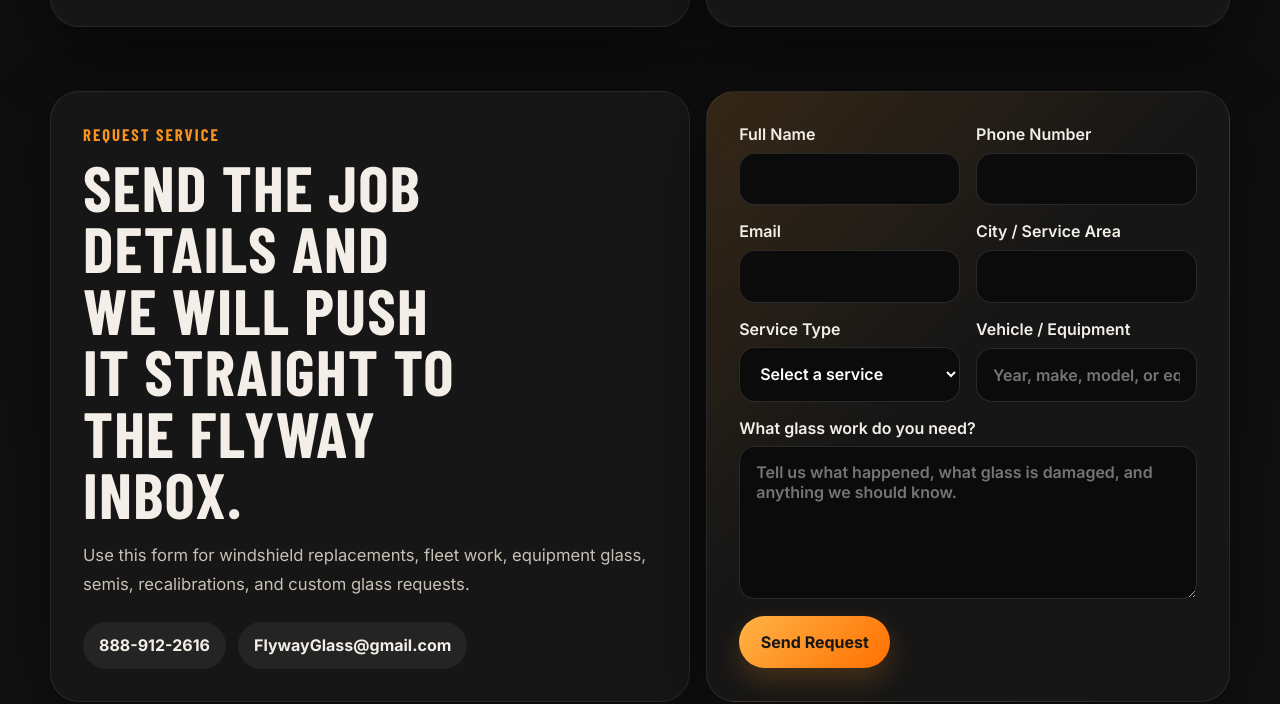
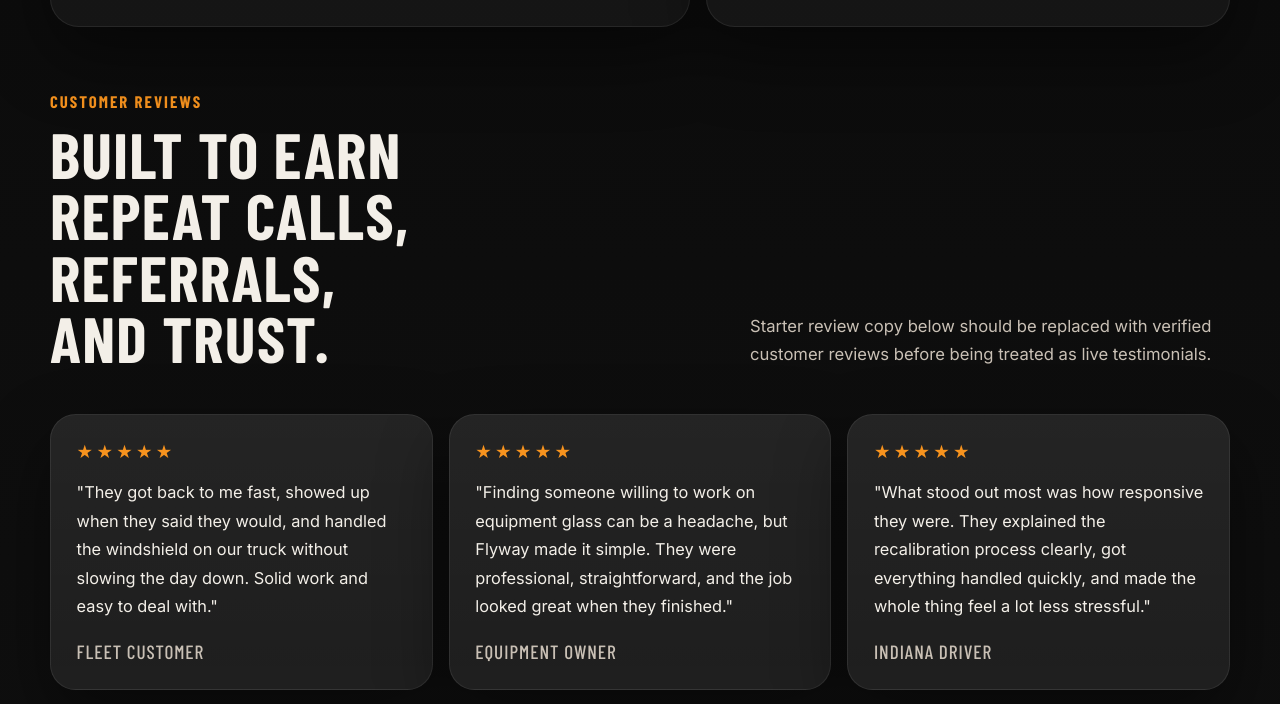
Before and after one commit to kzurcher/Flywayglass, a website: page index.html in a window 1280 px wide. Shown: the part 3328-4032 px from the top of the page. Drawn offline with nearby package versions, Linux system fonts and the light colour scheme; a web font is replaced by a local one.

Commit message:
Add customer reviews section

```diff
--- a/index.html
+++ b/index.html
@@ -132,6 +132,33 @@
         </div>
       </section>
 
+      <section class="reviews" id="reviews">
+        <div class="section-heading">
+          <div>
+            <p class="eyebrow">Customer Reviews</p>
+            <h2>Built to earn repeat calls, referrals, and trust.</h2>
+          </div>
+          <p class="section-note">Starter review copy below should be replaced with verified customer reviews before being treated as live testimonials.</p>
+        </div>
+        <div class="review-grid">
+          <article class="review-card">
+            <div class="review-stars" aria-label="5 out of 5 stars">★★★★★</div>
+            <p class="review-quote">"They got back to me fast, showed up when they said they would, and handled the windshield on our truck without slowing the day down. Solid work and easy to deal with."</p>
+            <p class="review-name">Fleet Customer</p>
+          </article>
+          <article class="review-card">
+            <div class="review-stars" aria-label="5 out of 5 stars">★★★★★</div>
+            <p class="review-quote">"Finding someone willing to work on equipment glass can be a headache, but Flyway made it simple. They were professional, straightforward, and the job looked great when they finished."</p>
+            <p class="review-name">Equipment Owner</p>
+          </article>
+          <article class="review-card">
+            <div class="review-stars" aria-label="5 out of 5 stars">★★★★★</div>
+            <p class="review-quote">"What stood out most was how responsive they were. They explained the recalibration process clearly, got everything handled quickly, and made the whole thing feel a lot less stressful."</p>
+            <p class="review-name">Indiana Driver</p>
+          </article>
+        </div>
+      </section>
+
       <section class="request-section" id="request">
         <div class="request-copy">
           <p class="eyebrow">Request Service</p>
--- a/script.js
+++ b/script.js
@@ -1,4 +1,4 @@
-const revealTargets = document.querySelectorAll(".hero-copy, .hero-visual, .service-card, .coverage-panel, .stat, .about-copy, .about-logo, .request-copy, .request-form");
+const revealTargets = document.querySelectorAll(".hero-copy, .hero-visual, .service-card, .coverage-panel, .stat, .about-copy, .about-logo, .review-card, .request-copy, .request-form");
 
 revealTargets.forEach((element) => {
   element.classList.add("reveal");
--- a/styles.css
+++ b/styles.css
@@ -119,6 +119,7 @@ textarea {
 .services,
 .coverage,
 .about,
+.reviews,
 .request-section {
   padding-top: 4rem;
 }
@@ -313,10 +314,16 @@ h3 {
 
 .coverage,
 .about,
+.reviews,
 .request-section {
   display: grid;
+  gap: 1rem;
+}
+
+.coverage,
+.about,
+.request-section {
   grid-template-columns: 1.1fr 0.9fr;
-  gap: 1rem;
 }
 
 .coverage-panel,
@@ -378,6 +385,45 @@ h3 {
   border-radius: 999px;
   background: rgba(255, 255, 255, 0.06);
   font-weight: 700;
+}
+
+.review-grid {
+  display: grid;
+  grid-template-columns: repeat(3, minmax(0, 1fr));
+  gap: 1rem;
+}
+
+.review-card {
+  min-height: 16rem;
+  padding: 1.6rem;
+  border: 1px solid rgba(255, 255, 255, 0.08);
+  border-radius: 1.6rem;
+  background:
+    linear-gradient(180deg, rgba(255, 255, 255, 0.04), rgba(255, 255, 255, 0.015)),
+    var(--panel-strong);
+  box-shadow: var(--shadow);
+}
+
+.review-stars {
+  color: var(--accent);
+  font-size: 1.15rem;
+  letter-spacing: 0.18em;
+}
+
+.review-quote {
+  margin: 1rem 0 1.2rem;
+  color: var(--text);
+  font-size: 1.02rem;
+  line-height: 1.75;
+}
+
+.review-name {
+  margin: 0;
+  color: var(--muted);
+  font-family: "Barlow Condensed", sans-serif;
+  font-size: 1.2rem;
+  text-transform: uppercase;
+  letter-spacing: 0.05em;
 }
 
 .request-form {
@@ -469,6 +515,7 @@ h3 {
   .hero,
   .coverage,
   .about,
+  .reviews,
   .request-section,
   .section-heading {
     grid-template-columns: 1fr;
@@ -498,6 +545,10 @@ h3 {
 
   .service-grid {
     grid-template-columns: repeat(2, minmax(0, 1fr));
+  }
+
+  .review-grid {
+    grid-template-columns: 1fr;
   }
 }
 
```
